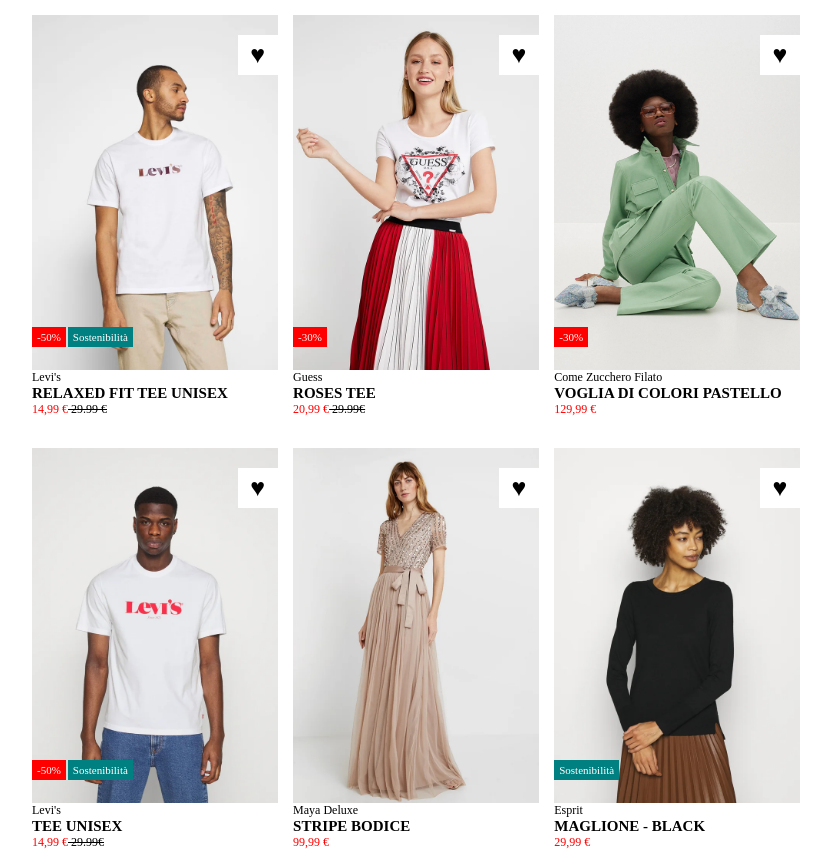
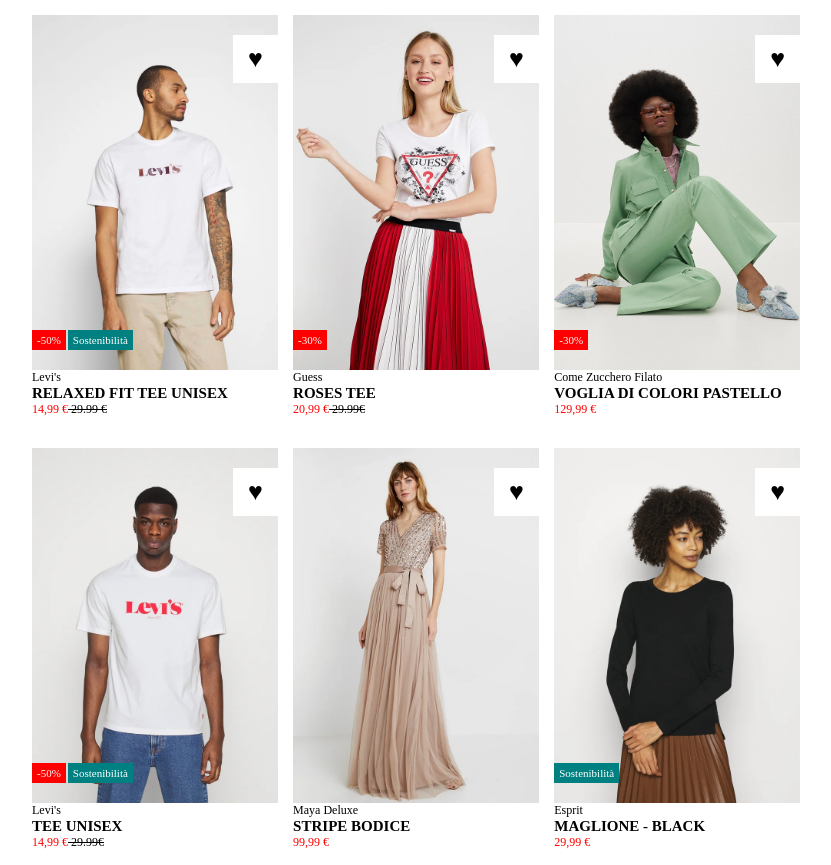
Before and after one commit to Masadavide/html-css-boolando, a plain HTML site: page index.html in a window 1280 px wide. Shown: the whole page, without its empty margins (224-1055 px from the left). Drawn offline with Linux system fonts and the light colour scheme.

Commit message:
correzione

```diff
--- a/index.html
+++ b/index.html
@@ -10,82 +10,94 @@
 <body>
     <main>
         <div class="container">
+            <div class="image">
                 <a href=""><img class="immagine" src="img/1.webp" alt=""></a>
                 <a href=""><img class="hover" src="img/1b.webp" alt=""></a>
-            <div class="text">
-                <p class="marca">Levi's</p>
-                <div class="titolo">Relaxed fit tee unisex</div>
-                <p>14,99 €<span> 29.99 €</span></p>
-            </div>
                 <div class="cuore">&hearts;</div>
                 <div class="marker">
                     <div class="sconto">-50%</div>
                     <div class="green">Sostenibilità</div>
                 </div>
             </div>
+            <div class="text">
+                <p class="marca">Levi's</p>
+                <div class="titolo">Relaxed fit tee unisex</div>
+                <p>14,99 €<span> 29.99 €</span></p>
+            </div>
+        </div>
         <div class="container centro">
+            <div class="image">
                 <a href=""><img class="immagine" src="img/2.webp" alt=""></a>
                 <a href=""><img class="hover" src="img/2b.webp" alt=""></a>
-            <div class="text">
-                <p class="marca">Guess</p>
-                <div class="titolo">Roses tee</div>
-                <p>20,99 €<span> 29.99€</span></p>
                 <div class="cuore">&hearts;</div>
                 <div class="marker">
                     <div class="sconto">-30%</div>
                 </div>
             </div>
+            <div class="text">
+                <p class="marca">Guess</p>
+                <div class="titolo">Roses tee</div>
+                <p>20,99 €<span> 29.99€</span></p>
+            </div>
         </div>
         <div class="container ">
+            <div class="image">
                 <a href=""><img class="immagine" src="img/3.webp" alt=""></a>
                 <a href=""><img class="hover" src="img/3b.webp" alt=""></a>
+                <div class="cuore">&hearts;</div>
+                <div class="marker">
+                    <div class="sconto">-30%</div>
+                </div>
+            </div>
             <div class="text">
                 <p class="marca">Come Zucchero Filato</p>
                 <div class="titolo">Voglia di colori pastello</div>
                 <p>129,99 €</p>
             </div>
-            <div class="cuore">&hearts;</div>
-            <div class="marker">
-                <div class="sconto">-30%</div>
-            </div>
         </div>
 
         <div class="container">
+            <div class="image">
                 <a href=""><img class="immagine" src="img/4.webp" alt=""></a>
                 <a href=""><img class="hover" src="img/4b.webp" alt=""></a>
-            <div class="text">
-                <p class="marca">Levi's</p>
-                <div class="titolo">Tee Unisex</div>
-                <p>14,99 €<span> 29.99€</span></p>
-            </div>
                 <div class="cuore">&hearts;</div>
                 <div class="marker">
                     <div class="sconto">-50%</div>
                     <div class="green">Sostenibilità</div>
                 </div>
             </div>
+            <div class="text">
+                <p class="marca">Levi's</p>
+                <div class="titolo">Tee Unisex</div>
+                <p>14,99 €<span> 29.99€</span></p>
+            </div>
+        </div>
         <div class="container centro">
+            <div class="image">
                 <a href=""><img class="immagine" src="img/5.webp" alt=""></a>
                 <a href=""><img class="hover" src="img/5b.webp" alt=""></a>
+                <div class="cuore">&hearts;</div>
+            </div>
             <div class="text">
                 <p class="marca">Maya Deluxe</p>
                 <div class="titolo">Stripe bodice</div>
                 <p>99,99 €</p>
             </div>
-            <div class="cuore">&hearts;</div>
         </div>
         <div class="container ">
+            <div class="image">
                 <a href=""><img class="immagine" src="img/6.webp" alt=""></a>
                 <a href=""><img class="hover" src="img/6b.webp" alt=""></a>
+                <div class="cuore">&hearts;</div>
+                <div class="marker">
+                    <div class="green">Sostenibilità</div>
+                </div>
+            </div>
             <div class="text">
                 <p class="marca">Esprit</p>
                 <div class="titolo">Maglione - black</div>
                 <p>29,99 €</p>
             </div>
-            <div class="cuore">&hearts;</div>
-            <div class="marker">
-                <div class="green">Sostenibilità</div>
-            </div>
         </div>
     </main>
 </body>
--- a/style.css
+++ b/style.css
@@ -11,8 +11,11 @@
 .container{
     margin: 2% 0;
     width: 32%;
+    float: left;
+}
+
+.image{
     position: relative;
-    float: left;
 }
 
 img, .text{
@@ -48,17 +51,14 @@
     position: absolute;
     top: 20px;
     right: 0;
-    width: 40px;
     background-color: white;
     font-size: 25px;
-    text-align: center;
-    vertical-align: middle;
-    line-height: 40px;
+    padding: 10px 15px;
 }
 
 .marker{
     position: absolute;
-    bottom: 70px;
+    bottom: 20px;
     left: 0;
     color: white;
     font-size: 11px;
```
Lines whose indentation alone changed are shown as unchanged.
